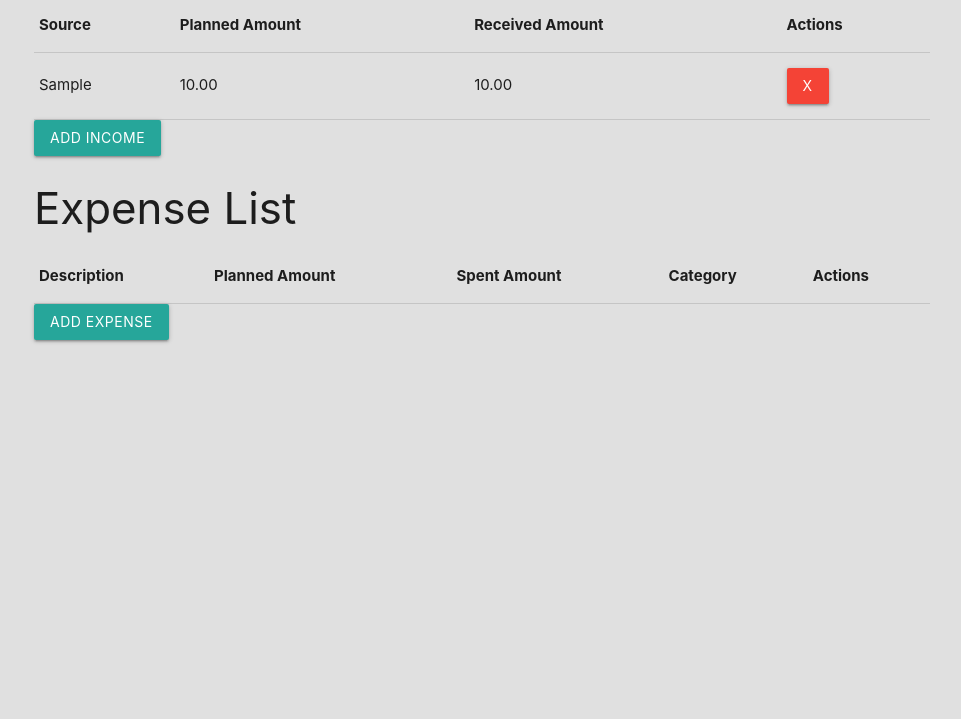
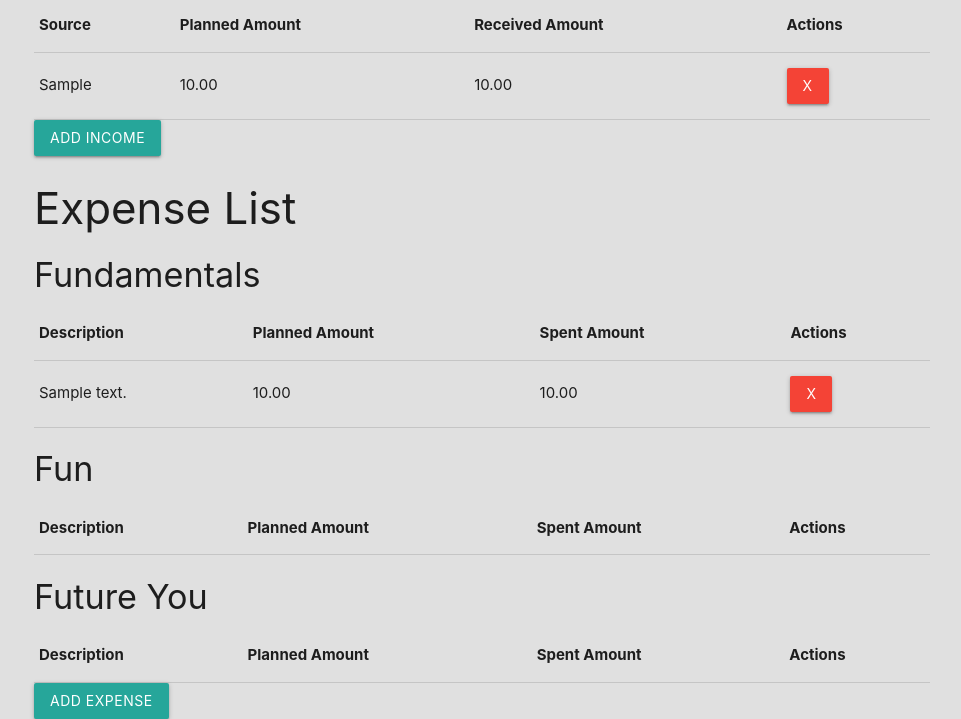
Before and after one commit to JPudsey-11/50-30-20BudgetManager, a Django app: page / in a window 1280 px wide. Shown: the part 234-953 px from the top of the page, without its empty margins (158-1119 px from the left). Before the commit the page ends 577 px from the top, so only its background shows below. Run offline with Django 4.2, Linux system fonts and the light colour scheme; a user stored in the database is signed in; tables that the repository leaves empty hold one stand-in row (values such as "Sample post"); lists and menus that the app fills with data are empty.

Commit message:
updating dashbaord html to include three seperate tables for expenses

```diff
--- a/templates/dashboard.html
+++ b/templates/dashboard.html
@@ -2,9 +2,8 @@
 {% block content %}
 <div class="container">
     <h2>Dashboard</h2>
-    <p><a href="{% url 'logout' %}">Log Out</a></p> <!-- Log out link -->
+    <p><a href="{% url 'logout' %}">Log Out</a></p>
 
-    <!-- Income Section -->
     <div>
         <h3>Income List</h3>
         <table class="table">
@@ -32,26 +31,25 @@
         <button data-target="addIncomeModal" class="btn modal-trigger">Add Income</button>
     </div>
 
-    <!-- Expense Section -->
     <div>
         <h3>Expense List</h3>
+
+        <h4>Fundamentals</h4>
         <table class="table">
             <thead>
                 <tr>
                     <th>Description</th>
                     <th>Planned Amount</th>
                     <th>Spent Amount</th>
-                    <th>Category</th>
                     <th>Actions</th>
                 </tr>
             </thead>
             <tbody>
-                {% for expense in expenses %}
+                {% for expense in fundamentals_expenses %}
                 <tr id="expense-{{ expense.id }}">
                     <td>{{ expense.description }}</td>
                     <td>{{ expense.planned_amount }}</td>
                     <td>{{ expense.spent_amount }}</td>
-                    <td>{{ expense.category }}</td>
                     <td>
                         <button class="btn red" onclick="deleteExpense('{{ expense.id }}')">X</button>
                     </td>
@@ -59,6 +57,55 @@
                 {% endfor %}
             </tbody>
         </table>
+
+        <h4>Fun</h4>
+        <table class="table">
+            <thead>
+                <tr>
+                    <th>Description</th>
+                    <th>Planned Amount</th>
+                    <th>Spent Amount</th>
+                    <th>Actions</th>
+                </tr>
+            </thead>
+            <tbody>
+                {% for expense in fun_expenses %}
+                <tr id="expense-{{ expense.id }}">
+                    <td>{{ expense.description }}</td>
+                    <td>{{ expense.planned_amount }}</td>
+                    <td>{{ expense.spent_amount }}</td>
+                    <td>
+                        <button class="btn red" onclick="deleteExpense('{{ expense.id }}')">X</button>
+                    </td>
+                </tr>
+                {% endfor %}
+            </tbody>
+        </table>
+
+        <h4>Future You</h4>
+        <table class="table">
+            <thead>
+                <tr>
+                    <th>Description</th>
+                    <th>Planned Amount</th>
+                    <th>Spent Amount</th>
+                    <th>Actions</th>
+                </tr>
+            </thead>
+            <tbody>
+                {% for expense in future_you_expenses %}
+                <tr id="expense-{{ expense.id }}">
+                    <td>{{ expense.description }}</td>
+                    <td>{{ expense.planned_amount }}</td>
+                    <td>{{ expense.spent_amount }}</td>
+                    <td>
+                        <button class="btn red" onclick="deleteExpense('{{ expense.id }}')">X</button>
+                    </td>
+                </tr>
+                {% endfor %}
+            </tbody>
+        </table>
+
         <button data-target="addExpenseModal" class="btn modal-trigger">Add Expense</button>
     </div>
 </div>
```
